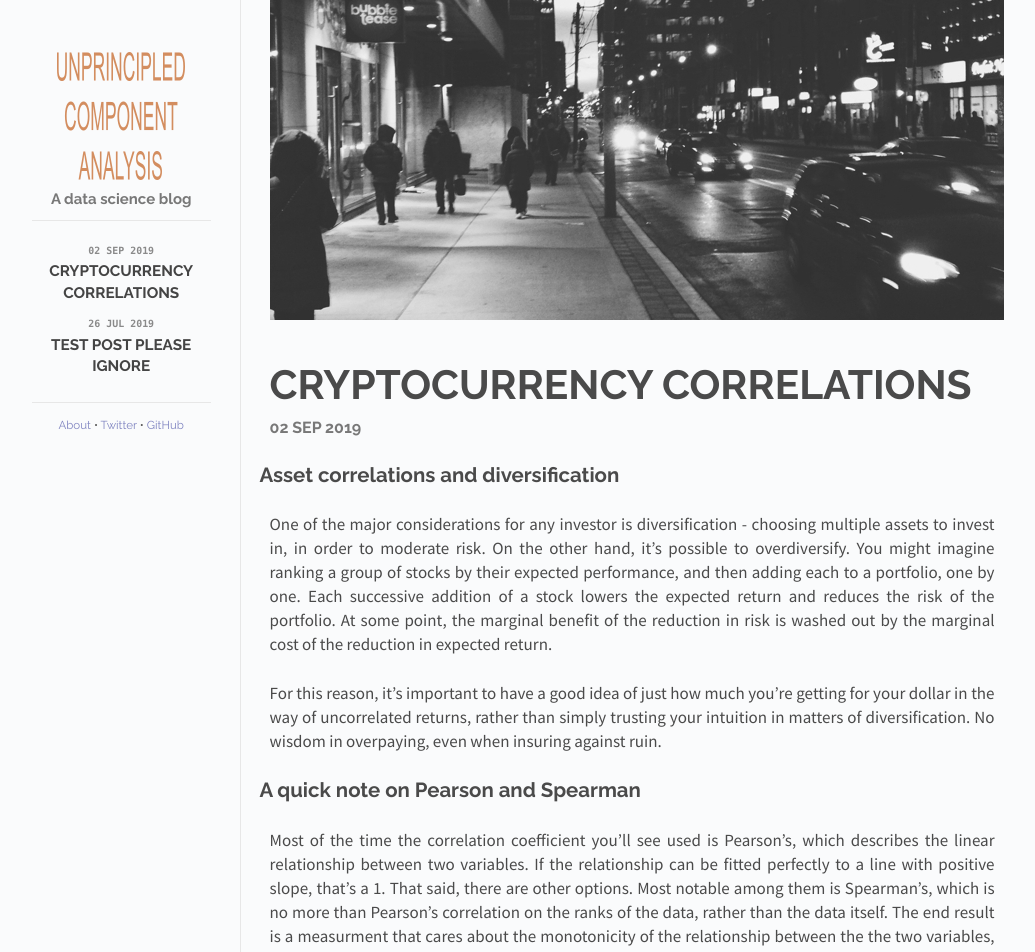
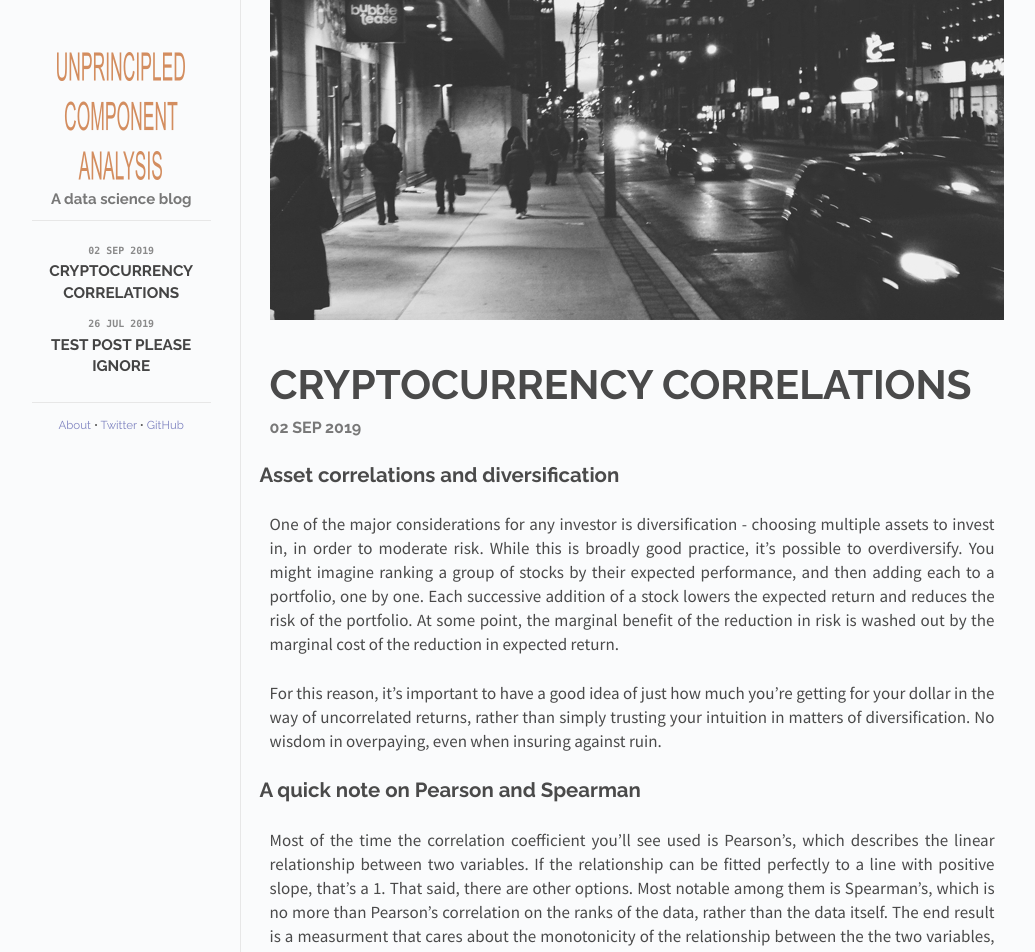
Before and after one commit to crsanderford/crsanderford.github.io, a Jekyll site: the page built from _posts/2019-09-02-test-post.md, in a window 1280 px wide. Shown: the top 952 px of the page, without its empty margins (118-1153 px from the left). Built offline with Jekyll 4.4.1, drawn with Linux system fonts in a browser that asks for light colours.

Commit message:
Update 2019-09-02-test-post.md

```diff
--- a/_posts/2019-09-02-test-post.md
+++ b/_posts/2019-09-02-test-post.md
@@ -8,7 +8,7 @@ categories: posts
 
 ## Asset correlations and diversification
 
-  One of the major considerations for any investor is diversification - choosing multiple assets to invest in, in order to moderate risk. On the other hand, it's possible to overdiversify. You might imagine ranking a group of stocks by their expected performance, and then adding each to a portfolio, one by one. Each successive addition of a stock lowers the expected return and reduces the risk of the portfolio. At some point, the marginal benefit of the reduction in risk is washed out by the marginal cost of the reduction in expected return.
+  One of the major considerations for any investor is diversification - choosing multiple assets to invest in, in order to moderate risk. While this is broadly good practice, it's possible to overdiversify. You might imagine ranking a group of stocks by their expected performance, and then adding each to a portfolio, one by one. Each successive addition of a stock lowers the expected return and reduces the risk of the portfolio. At some point, the marginal benefit of the reduction in risk is washed out by the marginal cost of the reduction in expected return.
 
   For this reason, it's important to have a good idea of just how much you're getting for your dollar in the way of uncorrelated returns, rather than simply trusting your intuition in matters of diversification. No wisdom in overpaying, even when insuring against ruin.
 
```
